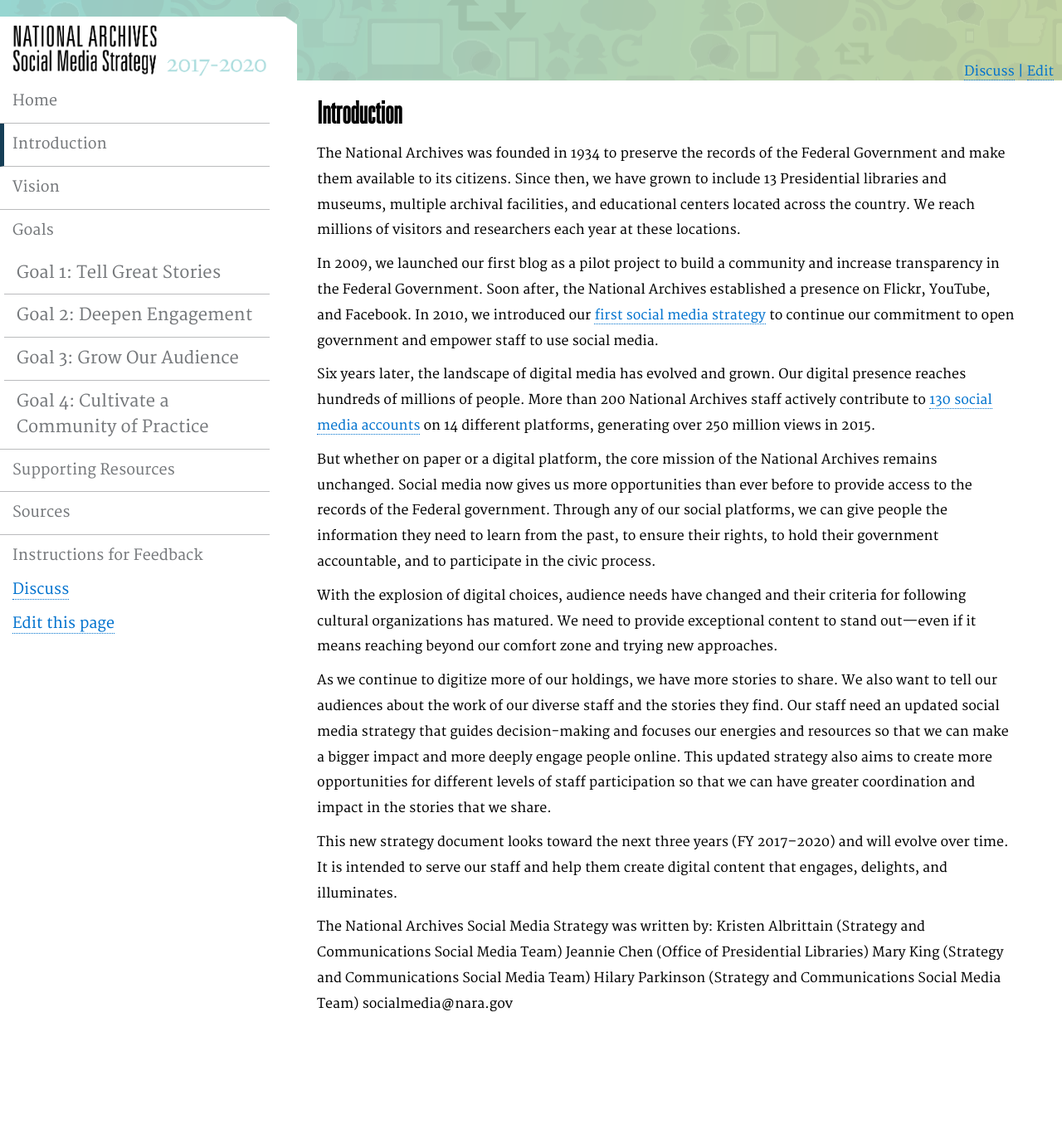
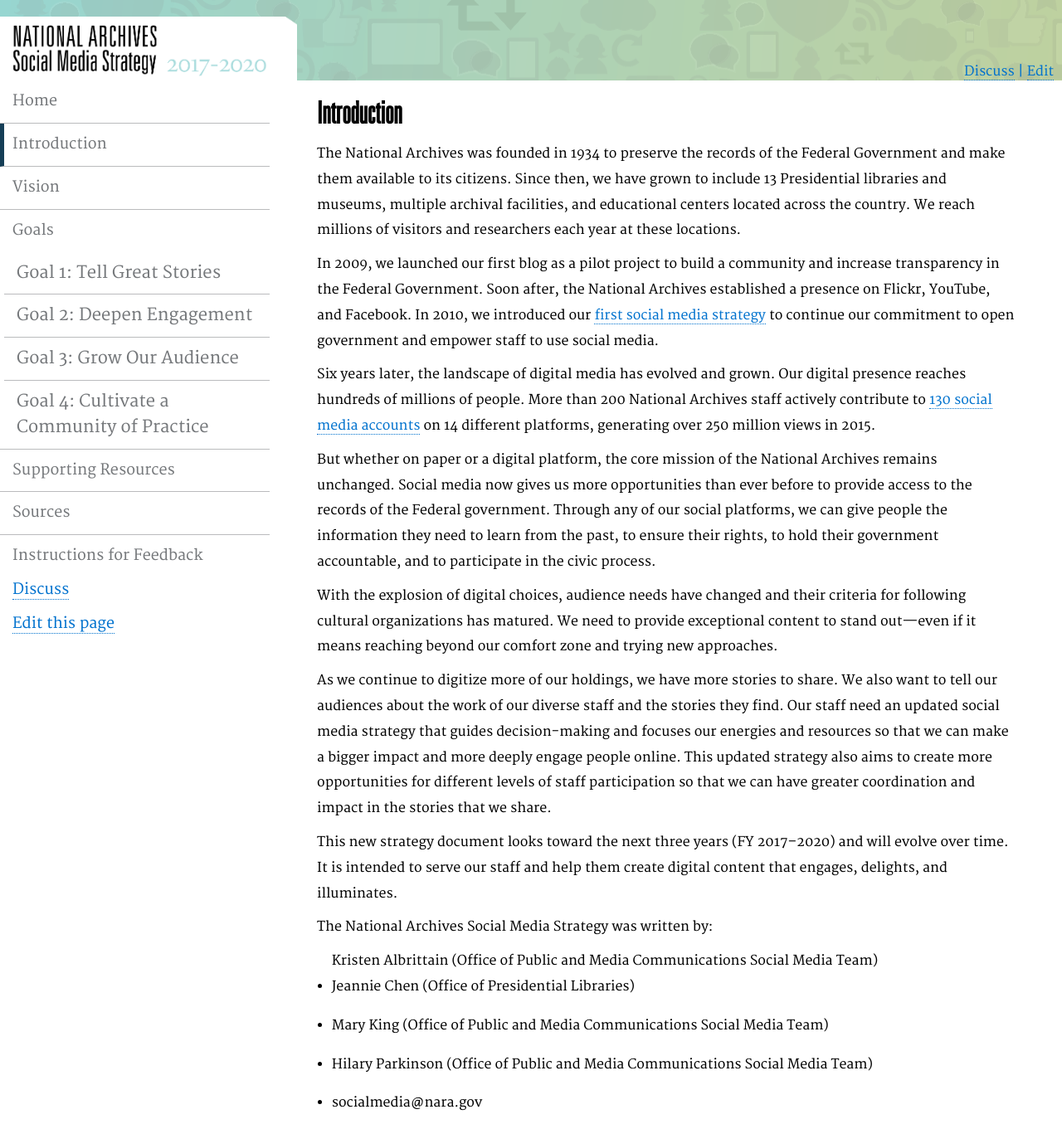
Before and after one commit to usnationalarchives/social-media-strategy, a Jekyll site: the page built from pages/introduction.md, in a window 1280 px wide. Shown: the whole page at 83% size. Built offline with Jekyll 4.4.1, drawn with Linux system fonts in a browser that asks for light colours; before the commit the page ends 1236 px from its top, so only the background shows below that.

Commit message:
Update introduction.md

```diff
--- a/pages/introduction.md
+++ b/pages/introduction.md
@@ -22,8 +22,9 @@
 This new strategy document looks toward the next three years (FY 2017–2020) and will evolve over time. It is intended to serve our staff and help them create digital content that engages, delights, and illuminates.
 
 The National Archives Social Media Strategy was written by:
-Kristen Albrittain (Strategy and Communications Social Media Team)
-Jeannie Chen (Office of Presidential Libraries)
-Mary King (Strategy and Communications Social Media Team)
-Hilary Parkinson (Strategy and Communications Social Media Team)
-socialmedia@nara.gov
+<ul>Kristen Albrittain (Office of Public and Media Communications Social Media Team)
+  <li>Jeannie Chen (Office of Presidential Libraries)</li>
+<li>Mary King (Office of Public and Media Communications Social Media Team)</li>
+  <li>Hilary Parkinson (Office of Public and Media Communications Social Media Team)</li>
+  <li>socialmedia@nara.gov</li>
+</ul>
```
